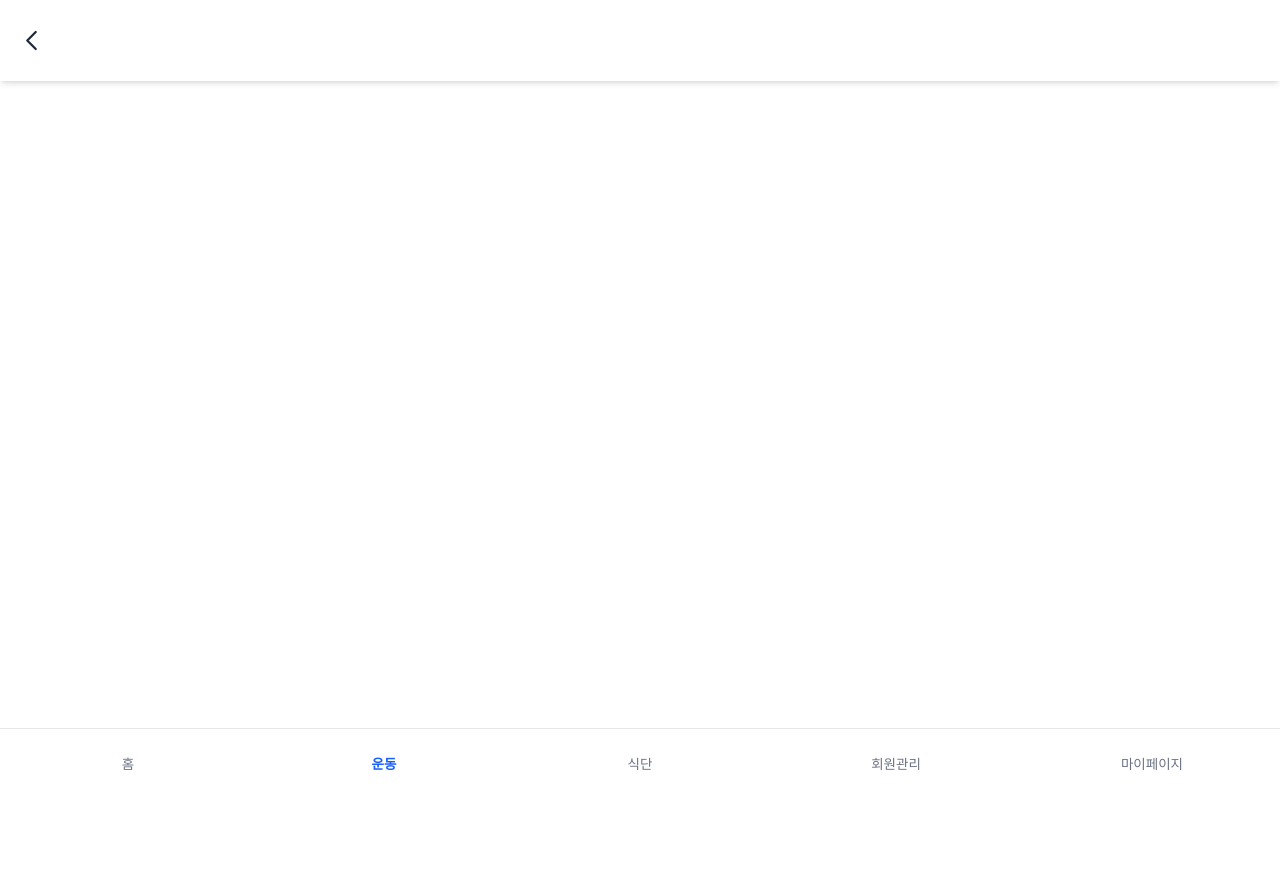
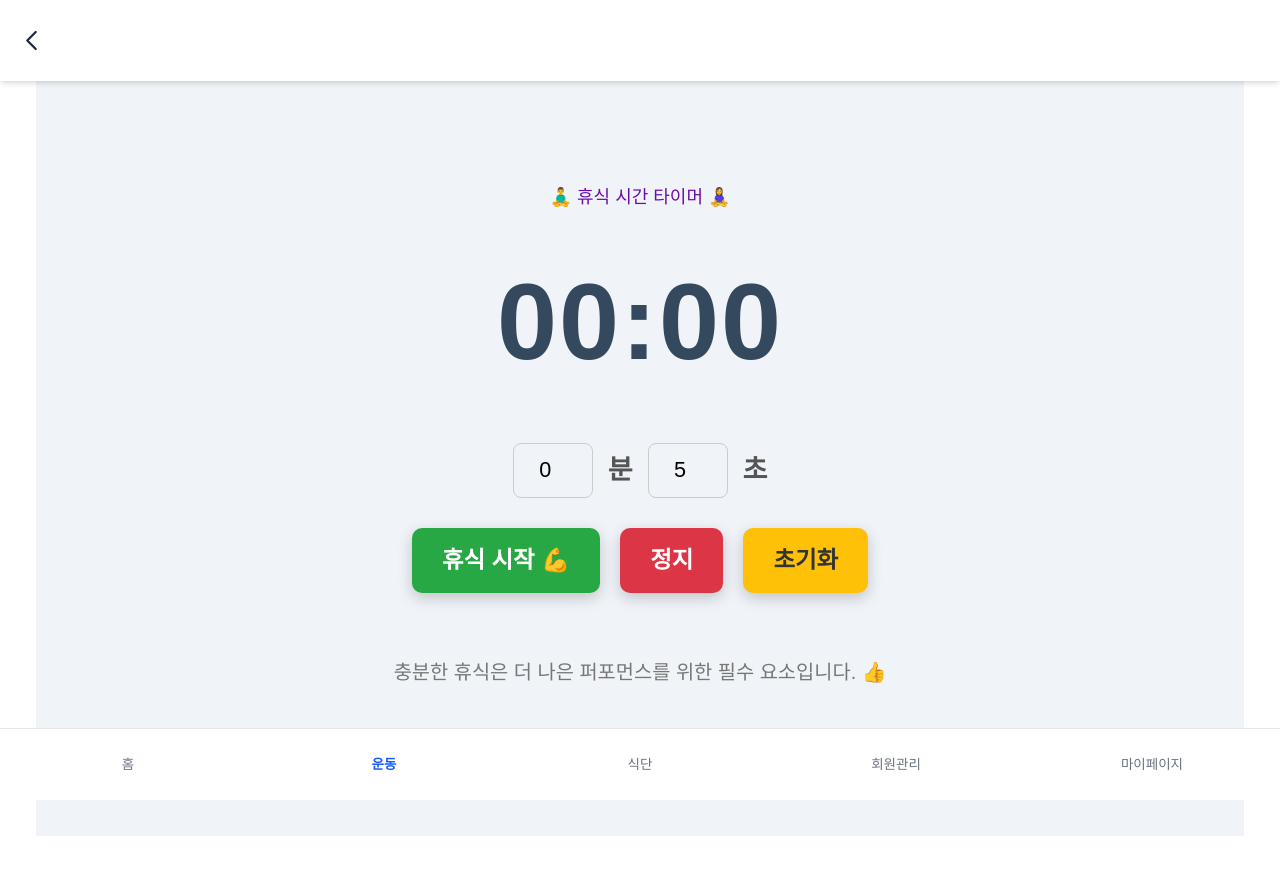
Before and after one commit to linkfit-2025/linkfit-web, a Next.js app: page /workout in a window 1280 px wide. Before the commit the page ends 800 px from the top, so only its background shows below. Built offline with nearby package versions, Linux system fonts and the light colour scheme.

Commit message:
Feat: 타이머 기능, 푸시 알림 테스트용 구현

```diff
--- a/src/app/(common)/admin/members/[memberId]/page.tsx
+++ b/src/app/(common)/admin/members/[memberId]/page.tsx
@@ -1,3 +1,6 @@
-export default function MemberDetailPage({ params }: { params: { memberId: string } }) {
-  return <div>Member Detail Page for {params.memberId}</div>;
+export default function MemberDetailPage() {
+  return <div>Member Detail Page for</div>;
 }
+// export default function MemberDetailPage({ params }: { params: { memberId: string } }) {
+//   return <div>Member Detail Page for {params.memberId}</div>;
+// }
--- a/src/app/(common)/admin/members/[memberId]/workouts/page.tsx
+++ b/src/app/(common)/admin/members/[memberId]/workouts/page.tsx
@@ -1,3 +1,10 @@
-export default function MemberWorkoutsPage({ params }: { params: { memberId: string } }) {
-  return <div>Member Workouts Page for {params.memberId}</div>;
+export default function MemberWorkoutsPage() {
+  return <div>Member Workouts Page for</div>;
 }
+// export default function MemberWorkoutsPage({
+//   params,
+// }: {
+//   params: { memberId: string };
+// }) {
+//   return <div>Member Workouts Page for {params.memberId}</div>;
+// }
--- a/src/app/(common)/pt/schedule/[scheduleId]/page.tsx
+++ b/src/app/(common)/pt/schedule/[scheduleId]/page.tsx
@@ -1,3 +1,6 @@
-export default function PtScheduleDetailPage({ params }: { params: { scheduleId: string } }) {
-  return <div>PT Schedule Detail Page for {params.scheduleId}</div>;
+export default function PtScheduleDetailPage() {
+  return <div>PT Schedule Detail Page for </div>;
 }
+// export default function PtScheduleDetailPage({ params }: { params: { scheduleId: string } }) {
+//   return <div>PT Schedule Detail Page for {params.scheduleId}</div>;
+// }
--- a/src/app/(common)/workout/page.tsx
+++ b/src/app/(common)/workout/page.tsx
@@ -1,3 +1,259 @@
-export default function WorkoutPage() {
-  return <div>Workout Page</div>;
+// app/rest-timer/page.tsx
+"use client";
+
+import React, { useState, useEffect, useRef } from "react";
+
+// window.ReactNativeWebView.postMessage를 TypeScript에서 사용하기 위한 타입 정의
+declare global {
+  interface Window {
+    ReactNativeWebView?: {
+      postMessage: (message: string) => void;
+    };
+  }
 }
+
+export default function RestTimerPage() {
+  const [remainingSeconds, setRemainingSeconds] = useState(0);
+  const [inputMinutes, setInputMinutes] = useState("0");
+  const [inputSeconds, setInputSeconds] = useState("5");
+  const [isRunning, setIsRunning] = useState(false);
+  const intervalRef = useRef<NodeJS.Timeout | null>(null);
+
+  // 타이머 시작
+  const startTimer = () => {
+    const totalInputSeconds =
+      parseInt(inputMinutes || "0") * 60 + parseInt(inputSeconds || "0");
+
+    if (totalInputSeconds <= 0) {
+      alert("휴식 시간은 0초보다 길게 설정해주세요!");
+      return;
+    }
+
+    stopTimer(); // 기존 타이머 정리
+    setRemainingSeconds(totalInputSeconds);
+    setIsRunning(true);
+
+    intervalRef.current = setInterval(() => {
+      setRemainingSeconds((prev) => {
+        if (prev <= 1) {
+          // 타이머 종료 조건
+          if (intervalRef.current) {
+            clearInterval(intervalRef.current);
+            intervalRef.current = null;
+          }
+          setIsRunning(false);
+
+          // 알림 한 번만 전송
+          sendRestFinishedToRN(
+            "휴식 끝! 🤸‍♀️",
+            "이제 다음 운동 세트를 시작할 시간이에요! 다시 힘내봐요!"
+          );
+          return 0;
+        }
+        return prev - 1;
+      });
+    }, 1000);
+  };
+
+  // 타이머 정지
+  const stopTimer = () => {
+    if (intervalRef.current) {
+      clearInterval(intervalRef.current);
+      intervalRef.current = null;
+    }
+    setIsRunning(false);
+  };
+
+  // 타이머 초기화
+  const resetTimer = () => {
+    stopTimer();
+    setRemainingSeconds(0);
+    setInputMinutes("0");
+    setInputSeconds("5");
+  };
+
+  // React Native 메시지 전송
+  const sendRestFinishedToRN = (title: string, messageContent: string) => {
+    if (
+      window.ReactNativeWebView &&
+      typeof window.ReactNativeWebView.postMessage === "function"
+    ) {
+      const message = JSON.stringify({
+        type: "TIMER_FINISHED",
+        title,
+        message: messageContent,
+      });
+      window.ReactNativeWebView.postMessage(message);
+      console.log("✅ React Native WebView로 메시지 전송 완료:", message);
+    } else {
+      console.warn(
+        "⚠️ ReactNativeWebView 객체가 없거나 postMessage가 정의되지 않았습니다."
+      );
+      alert(`${title}\n${messageContent}`);
+    }
+  };
+
+  // 언마운트 시 인터벌 정리
+  useEffect(() => {
+    return () => {
+      if (intervalRef.current) clearInterval(intervalRef.current);
+    };
+  }, []);
+
+  // 남은 시간을 mm:ss로 변환
+  const formatTime = (totalSeconds: number) => {
+    const minutes = Math.floor(totalSeconds / 60);
+    const seconds = totalSeconds % 60;
+    return `${String(minutes).padStart(2, "0")}:${String(seconds).padStart(
+      2,
+      "0"
+    )}`;
+  };
+
+  return (
+    <div
+      style={{
+        padding: "25px",
+        textAlign: "center",
+        fontFamily: "Arial, sans-serif",
+        backgroundColor: "#f0f4f8",
+        minHeight: "100vh",
+        display: "flex",
+        flexDirection: "column",
+        justifyContent: "center",
+        alignItems: "center",
+      }}
+    >
+      <h1 style={{ color: "#6a0dad", marginBottom: "30px" }}>
+        🧘‍♂️ 휴식 시간 타이머 🧘‍♀️
+      </h1>
+
+      <div
+        style={{
+          fontSize: "6em",
+          fontWeight: "bold",
+          color: "#34495e",
+          marginBottom: "40px",
+          letterSpacing: "2px",
+        }}
+      >
+        {formatTime(remainingSeconds)}
+      </div>
+
+      {!isRunning && remainingSeconds === 0 && (
+        <div
+          style={{
+            marginBottom: "30px",
+            display: "flex",
+            gap: "15px",
+            alignItems: "center",
+          }}
+        >
+          <input
+            type="number"
+            value={inputMinutes}
+            onChange={(e) => {
+              const value = e.target.value;
+              setInputMinutes(value.startsWith("-") ? "0" : value);
+            }}
+            placeholder="분"
+            min="0"
+            style={inputStyle}
+          />
+          <span
+            style={{ fontSize: "1.5em", fontWeight: "bold", color: "#555" }}
+          >
+            분
+          </span>
+          <input
+            type="number"
+            value={inputSeconds}
+            onChange={(e) => {
+              const value = e.target.value;
+              const parsedValue = parseInt(value);
+              if (isNaN(parsedValue) || parsedValue < 0) {
+                setInputSeconds("0");
+              } else if (parsedValue > 59) {
+                setInputSeconds("59");
+              } else {
+                setInputSeconds(value);
+              }
+            }}
+            placeholder="초"
+            min="0"
+            max="59"
+            style={inputStyle}
+          />
+          <span
+            style={{ fontSize: "1.5em", fontWeight: "bold", color: "#555" }}
+          >
+            초
+          </span>
+        </div>
+      )}
+
+      <div
+        style={{
+          display: "flex",
+          justifyContent: "center",
+          gap: "20px",
+          marginBottom: "25px",
+        }}
+      >
+        <button
+          onClick={startTimer}
+          disabled={
+            isRunning ||
+            (parseInt(inputMinutes || "0") === 0 &&
+              parseInt(inputSeconds || "0") === 0 &&
+              remainingSeconds === 0)
+          }
+          style={{ ...buttonStyle, backgroundColor: "#28a745" }}
+        >
+          {isRunning ? "진행 중..." : "휴식 시작 💪"}
+        </button>
+        <button
+          onClick={stopTimer}
+          disabled={!isRunning}
+          style={{ ...buttonStyle, backgroundColor: "#dc3545" }}
+        >
+          정지
+        </button>
+        <button
+          onClick={resetTimer}
+          style={{ ...buttonStyle, backgroundColor: "#ffc107", color: "#333" }}
+        >
+          초기화
+        </button>
+      </div>
+
+      <p style={{ marginTop: "40px", fontSize: "1.1em", color: "#777" }}>
+        충분한 휴식은 더 나은 퍼포먼스를 위한 필수 요소입니다. 👍
+      </p>
+    </div>
+  );
+}
+
+// 스타일
+const inputStyle: React.CSSProperties = {
+  padding: "10px 15px",
+  fontSize: "1.2em",
+  borderRadius: "8px",
+  border: "1px solid #ccc",
+  width: "80px",
+  textAlign: "center",
+  outline: "none",
+  transition: "border-color 0.3s ease",
+};
+
+const buttonStyle: React.CSSProperties = {
+  padding: "15px 30px",
+  fontSize: "1.3em",
+  borderRadius: "10px",
+  border: "none",
+  cursor: "pointer",
+  color: "white",
+  fontWeight: "bold",
+  transition: "background-color 0.3s ease, transform 0.1s ease",
+  boxShadow: "0 5px 15px rgba(0, 0, 0, 0.2)",
+};
--- a/src/app/(common)/workout/programs/[programId]/record/page.tsx
+++ b/src/app/(common)/workout/programs/[programId]/record/page.tsx
@@ -1,3 +1,6 @@
-export default function WorkoutRecordPage({ params }: { params: { programId: string } }) {
-  return <div>Workout Record Page for program {params.programId}</div>;
+export default function WorkoutRecordPage() {
+  return <div>Workout Record Page for program </div>;
 }
+// export default function WorkoutRecordPage({ params }: { params: { programId: string } }) {
+//   return <div>Workout Record Page for program {params.programId}</div>;
+// }
--- a/src/app/(fullscreen)/(auth)/signup/info/step1/page.tsx
+++ b/src/app/(fullscreen)/(auth)/signup/info/step1/page.tsx
@@ -36,7 +36,7 @@ export default function SignupInfoPage() {
   return (
     <div>
       <Header />
-      <main className="px-[20px]">
+      <main className="px-[20px] pt-[92px]">
         <h1 className="mb-4">본인 확인을 위해 정보를 입력해 주세요.</h1>
         <div className="flex flex-col gap-3">
           <div className="flex flex-col gap-2">
--- a/src/app/(fullscreen)/(auth)/signup/info/step2/page.tsx
+++ b/src/app/(fullscreen)/(auth)/signup/info/step2/page.tsx
@@ -24,7 +24,7 @@ export default function SignupInfoPage() {
   return (
     <div>
       <Header />
-      <main className="px-[20px]">
+      <main className="px-[20px] pt-[92px]">
         <h1>회원 유형을 선택해 주세요.</h1>
         <div className="grid grid-cols-2 gap-5">
           <div
--- a/src/app/(fullscreen)/(auth)/signup/info/step3/page.tsx
+++ b/src/app/(fullscreen)/(auth)/signup/info/step3/page.tsx
@@ -34,7 +34,7 @@ export default function SignupInfoPage() {
   return (
     <div>
       <Header />
-      <main className="px-[20px]">
+      <main className="px-[20px] pt-[92px]">
         <h1 className="mb-4">
           LinkFit 서비스 이용을 위해 기본 정보를 <br />
           입력해 주세요.
```
Also changed, not shown: src/app/(common)/workout/programs/[programId]/page.tsx (+5 -2 lines).
